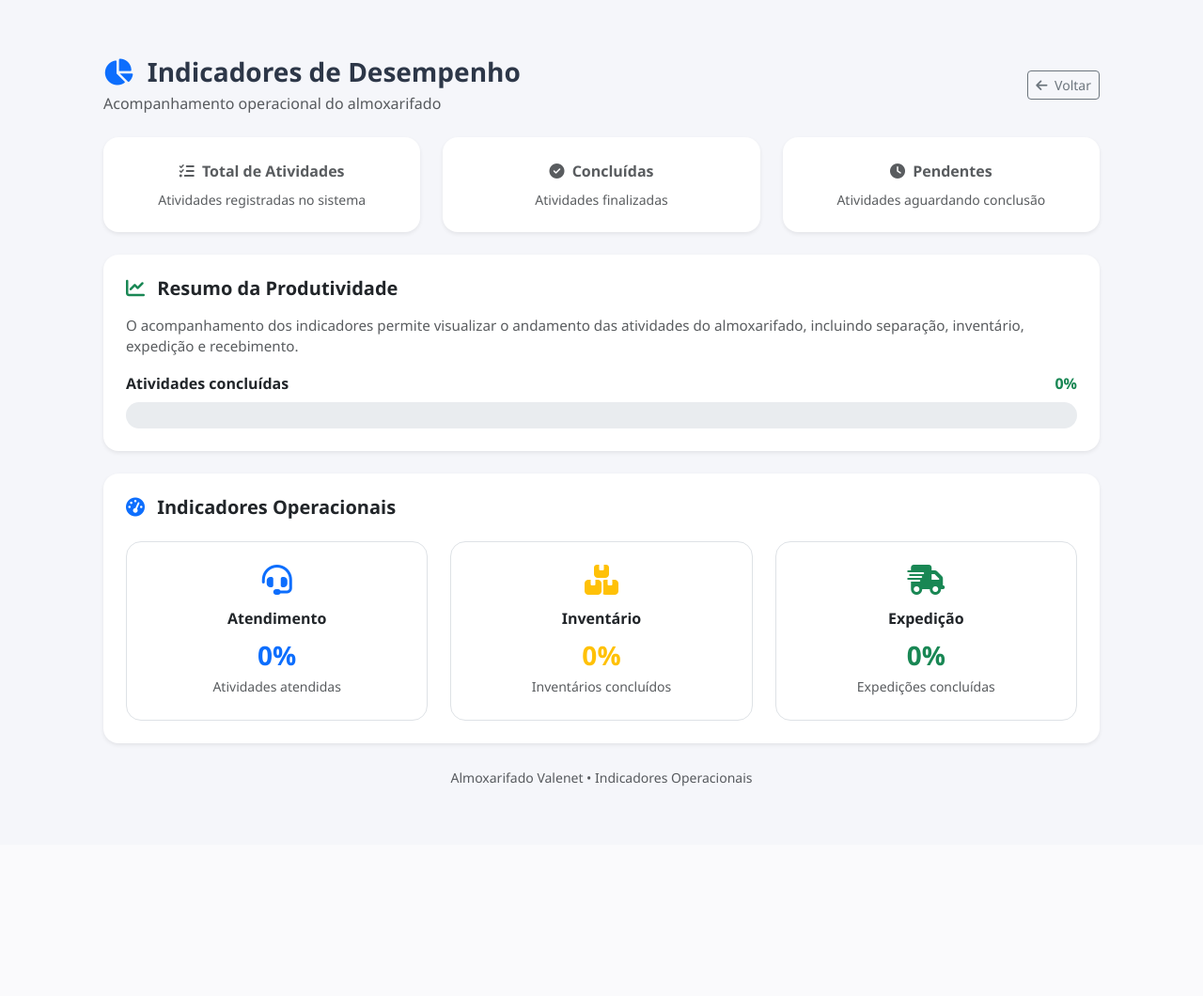
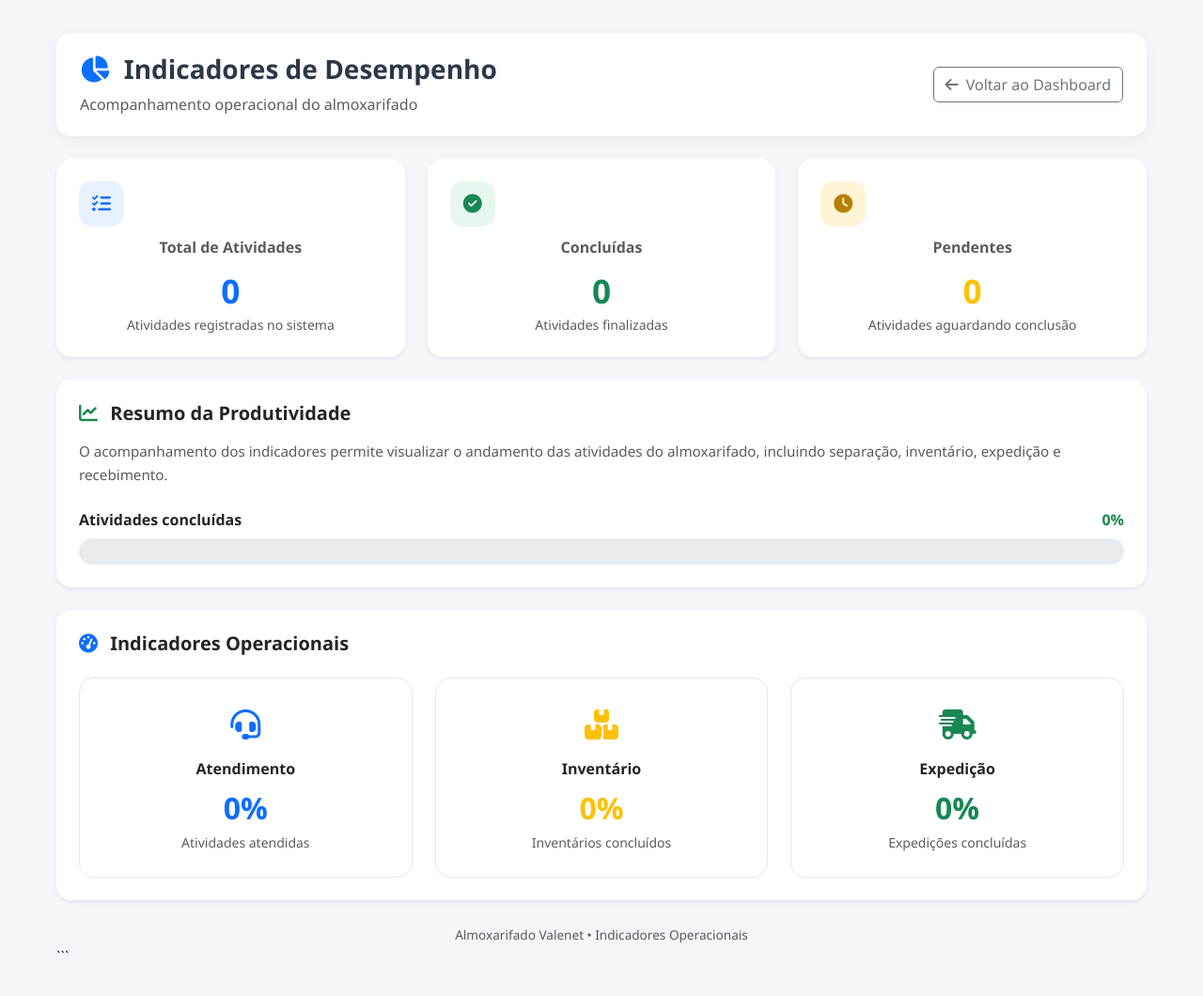
Before and after one commit to wandersondan2942-arch/almoxarifado, a Flask app: template templates/indicadores.html in a window 1280 px wide. Shown: the whole page at 94% size. Before the commit the page ends 837 px from the top, so only its background shows below. Run offline with Flask 3, Linux system fonts and the light colour scheme; the template is opened without the code that fills it, so the values that code supplies are empty; some libraries are stand-ins or nearby versions.

Commit message:
Update indicadores.html

````diff
--- a/templates/indicadores.html
+++ b/templates/indicadores.html
@@ -1,4 +1,5 @@
 <!DOCTYPE html>
+
 <html lang="pt-BR">
 <head>
     <meta charset="UTF-8">
@@ -7,26 +8,37 @@
 <title>Indicadores - Almoxarifado Valenet</title>
 
 <link
-        href="https://cdn.jsdelivr.net/npm/bootstrap@5.3.0/dist/css/bootstrap.min.css"
+    href="https://cdn.jsdelivr.net/npm/bootstrap@5.3.3/dist/css/bootstrap.min.css"
     rel="stylesheet"
 >
 
 <link
     rel="stylesheet"
-        href="https://cdnjs.cloudflare.com/ajax/libs/font-awesome/6.4.0/css/all.min.css"
+    href="https://cdnjs.cloudflare.com/ajax/libs/font-awesome/6.6.0/css/all.min.css"
 >
 
 <style>
     body {
         background-color: #f5f6fa;
-            font-family: 'Segoe UI', sans-serif;
+        font-family: "Segoe UI", Arial, sans-serif;
         color: #2d3748;
     }
 
     .main-content {
-            max-width: 1100px;
-            margin: 40px auto;
-            padding: 20px;
+        max-width: 1200px;
+        margin: 0 auto;
+        padding: 35px 20px 30px;
+    }
+
+    .page-header {
+        background: #ffffff;
+        border-radius: 16px;
+        padding: 22px 25px;
+        box-shadow: 0 4px 14px rgba(0, 0, 0, 0.05);
+    }
+
+    .page-header h3 {
+        font-weight: 700;
     }
 
     .card {
@@ -34,7 +46,9 @@
     }
 
     .indicator-card {
-            transition: transform 0.2s ease, box-shadow 0.2s ease;
+        transition:
+            transform 0.2s ease,
+            box-shadow 0.2s ease;
     }
 
     .indicator-card:hover {
@@ -43,8 +57,34 @@
     }
 
     .indicator-number {
-            font-size: 2rem;
+        font-size: 2.2rem;
         font-weight: 700;
+    }
+
+    .indicator-icon {
+        width: 48px;
+        height: 48px;
+        border-radius: 14px;
+        display: inline-flex;
+        align-items: center;
+        justify-content: center;
+        font-size: 1.25rem;
+        margin-bottom: 10px;
+    }
+
+    .icon-primary {
+        background: #e7f1ff;
+        color: #0d6efd;
+    }
+
+    .icon-success {
+        background: #e8f7ee;
+        color: #198754;
+    }
+
+    .icon-warning {
+        background: #fff4d6;
+        color: #b78103;
     }
 
     .progress {
@@ -57,6 +97,7 @@
     .progress-bar {
         font-weight: 600;
         font-size: 0.9rem;
+        transition: width 0.6s ease;
     }
 
     .section-title {
@@ -65,50 +106,127 @@
 
     .small-description {
         font-size: 0.95rem;
+        line-height: 1.6;
+    }
+
+    .operational-card {
+        border: 1px solid #e5e7eb;
+        border-radius: 16px;
+        padding: 25px;
+        text-align: center;
+        height: 100%;
+        background: #ffffff;
+        transition:
+            transform 0.2s ease,
+            box-shadow 0.2s ease;
+    }
+
+    .operational-card:hover {
+        transform: translateY(-3px);
+        box-shadow: 0 6px 18px rgba(0, 0, 0, 0.07);
+    }
+
+    .operational-icon {
+        font-size: 2rem;
+        margin-bottom: 14px;
+    }
+
+    .operational-number {
+        font-size: 2rem;
+        font-weight: 700;
+    }
+
+    .footer-text {
+        font-size: 0.85rem;
+    }
+
+    @media (max-width: 768px) {
+
+        .main-content {
+            padding: 20px 12px;
+        }
+
+        .page-header {
+            padding: 18px;
+        }
+
+        .page-header .btn {
+            margin-top: 15px;
+        }
+
+        .indicator-number {
+            font-size: 1.9rem;
+        }
+
+        .operational-number {
+            font-size: 1.8rem;
+        }
     }
 </style>
+
+
 </head>
 
 <body>
 
 <div class="main-content">
 
-    <!-- CABEÇALHO -->
-    <div class="d-flex justify-content-between align-items-center mb-4">
+
+<!-- =========================================================
+     CABEÇALHO
+     ========================================================= -->
+
+<div class="page-header mb-4">
+
+    <div class="d-flex justify-content-between align-items-center flex-wrap">
 
         <div>
-            <h3 class="fw-bold m-0">
+            <h3 class="m-0">
                 <i class="fa-solid fa-chart-pie text-primary me-2"></i>
                 Indicadores de Desempenho
             </h3>
 
-            <p class="text-muted mb-0 mt-1">
+            <p class="text-muted mb-0 mt-2">
                 Acompanhamento operacional do almoxarifado
             </p>
         </div>
 
-        <a href="{{ url_for('index') }}" class="btn btn-outline-secondary btn-sm">
+        <div>
+            <a
+                href="{{ url_for('index') }}"
+                class="btn btn-outline-secondary"
+            >
                 <i class="fa-solid fa-arrow-left me-1"></i>
-            Voltar
+                Voltar ao Dashboard
             </a>
+        </div>
+
+    </div>
 
 </div>
 
 
-    <!-- CARDS PRINCIPAIS -->
+<!-- =========================================================
+     CARDS PRINCIPAIS
+     ========================================================= -->
+
 <div class="row g-4 mb-4">
 
     <!-- TOTAL -->
     <div class="col-md-4">
+
         <div class="card border-0 shadow-sm p-4 text-center indicator-card h-100">
 
+            <div class="indicator-icon icon-primary">
+                <i class="fa-solid fa-list-check"></i>
+            </div>
+
             <span class="text-muted fw-semibold">
-                    <i class="fa-solid fa-list-check me-1"></i>
                 Total de Atividades
             </span>
 
             <div class="indicator-number text-primary mt-2">
-                    {{ total_geral }}
+                {{ total_geral | default(0) }}
             </div>
 
             <small class="text-muted">
@@ -116,20 +234,25 @@
             </small>
 
         </div>
+
     </div>
 
 
     <!-- CONCLUÍDAS -->
     <div class="col-md-4">
+
         <div class="card border-0 shadow-sm p-4 text-center indicator-card h-100">
 
+            <div class="indicator-icon icon-success">
+                <i class="fa-solid fa-circle-check"></i>
+            </div>
+
             <span class="text-muted fw-semibold">
-                    <i class="fa-solid fa-circle-check me-1"></i>
                 Concluídas
             </span>
 
             <div class="indicator-number text-success mt-2">
-                    {{ concluidas }}
+                {{ concluidas | default(0) }}
             </div>
 
             <small class="text-muted">
@@ -137,20 +260,25 @@
             </small>
 
         </div>
+
     </div>
 
 
     <!-- PENDENTES -->
     <div class="col-md-4">
+
         <div class="card border-0 shadow-sm p-4 text-center indicator-card h-100">
 
+            <div class="indicator-icon icon-warning">
+                <i class="fa-solid fa-clock"></i>
+            </div>
+
             <span class="text-muted fw-semibold">
-                    <i class="fa-solid fa-clock me-1"></i>
                 Pendentes
             </span>
 
             <div class="indicator-number text-warning mt-2">
-                    {{ pendentes }}
+                {{ pendentes | default(0) }}
             </div>
 
             <small class="text-muted">
@@ -158,34 +286,55 @@
             </small>
 
         </div>
+
     </div>
 
 </div>
 
 
-    <!-- PRODUTIVIDADE -->
+<!-- =========================================================
+     CÁLCULO DA PRODUTIVIDADE
+     ========================================================= -->
+
+{% set total = total_geral | default(0) | int %}
+{% set conc = concluidas | default(0) | int %}
+
+{% if total > 0 %}
+
+    {% set porcentagem = ((conc / total) * 100) | round(0) | int %}
+
+    {% if porcentagem > 100 %}
+        {% set porcentagem = 100 %}
+    {% endif %}
+
+{% else %}
+
+    {% set porcentagem = 0 %}
+
+{% endif %}
+
+
+<!-- =========================================================
+     RESUMO DA PRODUTIVIDADE
+     ========================================================= -->
+
 <div class="card border-0 shadow-sm p-4 mb-4">
 
     <h5 class="section-title text-dark mb-3">
+
         <i class="fa-solid fa-chart-line text-success me-2"></i>
+
         Resumo da Produtividade
+
     </h5>
 
-        <p class="text-muted small-description">
+    <p class="text-muted small-description mb-4">
+
         O acompanhamento dos indicadores permite visualizar o andamento
         das atividades do almoxarifado, incluindo separação, inventário,
         expedição e recebimento.
+
     </p>
-
-
-        {% set total = total_geral | int %}
-        {% set conc = concluidas | int %}
-
-        {% if total > 0 %}
-            {% set porcentagem = ((conc / total) * 100) | round(0) | int %}
-        {% else %}
-            {% set porcentagem = 0 %}
-        {% endif %}
 
 
     <div class="d-flex justify-content-between align-items-center mb-2">
@@ -202,6 +351,7 @@
 
 
     <!-- BARRA DE PROGRESSO -->
+
     <div
         class="progress"
         role="progressbar"
@@ -223,33 +373,51 @@
 </div>
 
 
-    <!-- INDICADORES OPERACIONAIS -->
+<!-- =========================================================
+     INDICADORES OPERACIONAIS
+     ========================================================= -->
+
 <div class="card border-0 shadow-sm p-4">
 
     <h5 class="section-title mb-4">
+
         <i class="fa-solid fa-gauge-high text-primary me-2"></i>
+
         Indicadores Operacionais
+
     </h5>
+
 
     <div class="row g-4">
 
-            <!-- ATENDIMENTO -->
+        <!-- =================================================
+             ATENDIMENTO
+             ================================================= -->
+
         <div class="col-md-4">
 
-                <div class="border rounded-4 p-4 text-center h-100">
+            <div class="operational-card">
 
-                    <i class="fa-solid fa-headset fa-2x text-primary mb-3"></i>
+                <div class="operational-icon text-primary">
+
+                    <i class="fa-solid fa-headset"></i>
+
+                </div>
 
                 <h6 class="fw-bold">
                     Atendimento
                 </h6>
 
-                    <div class="fs-3 fw-bold text-primary">
+                <div class="operational-number text-primary">
+
                     {{ perc_atendidas | default(0) }}%
+
                 </div>
 
                 <small class="text-muted">
+
                     Atividades atendidas
+
                 </small>
 
             </div>
@@ -257,23 +425,34 @@
         </div>
 
 
-            <!-- INVENTÁRIO -->
+        <!-- =================================================
+             INVENTÁRIO
+             ================================================= -->
+
         <div class="col-md-4">
 
-                <div class="border rounded-4 p-4 text-center h-100">
+            <div class="operational-card">
 
-                    <i class="fa-solid fa-boxes-stacked fa-2x text-warning mb-3"></i>
+                <div class="operational-icon text-warning">
+
+                    <i class="fa-solid fa-boxes-stacked"></i>
+
+                </div>
 
                 <h6 class="fw-bold">
                     Inventário
                 </h6>
 
-                    <div class="fs-3 fw-bold text-warning">
+                <div class="operational-number text-warning">
+
                     {{ perc_inventario | default(0) }}%
+
                 </div>
 
                 <small class="text-muted">
+
                     Inventários concluídos
+
                 </small>
 
             </div>
@@ -281,23 +460,34 @@
         </div>
 
 
-            <!-- EXPEDIÇÃO -->
+        <!-- =================================================
+             EXPEDIÇÃO
+             ================================================= -->
+
         <div class="col-md-4">
 
-                <div class="border rounded-4 p-4 text-center h-100">
+            <div class="operational-card">
 
-                    <i class="fa-solid fa-truck-fast fa-2x text-success mb-3"></i>
+                <div class="operational-icon text-success">
+
+                    <i class="fa-solid fa-truck-fast"></i>
+
+                </div>
 
                 <h6 class="fw-bold">
                     Expedição
                 </h6>
 
-                    <div class="fs-3 fw-bold text-success">
+                <div class="operational-number text-success">
+
                     {{ perc_expedicao | default(0) }}%
+
                 </div>
 
                 <small class="text-muted">
+
                     Expedições concluídas
+
                 </small>
 
             </div>
@@ -309,20 +499,29 @@
 </div>
 
 
-    <!-- RODAPÉ -->
+<!-- =========================================================
+     RODAPÉ
+     ========================================================= -->
+
 <div class="text-center mt-4">
 
-        <small class="text-muted">
+    <small class="text-muted footer-text">
+
         Almoxarifado Valenet • Indicadores Operacionais
+
     </small>
 
 </div>
+```
 
 </div>
 
+<!-- =============================================================
+     BOOTSTRAP
+     ============================================================= -->
 
 <script
-    src="https://cdn.jsdelivr.net/npm/bootstrap@5.3.0/dist/js/bootstrap.bundle.min.js">
+    src="https://cdn.jsdelivr.net/npm/bootstrap@5.3.3/dist/js/bootstrap.bundle.min.js">
 </script>
 
 </body>
````
Lines whose indentation alone changed are shown as unchanged.
